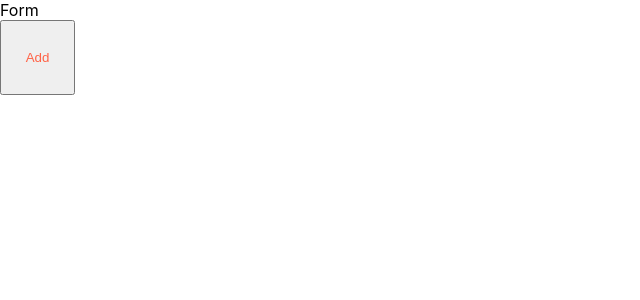
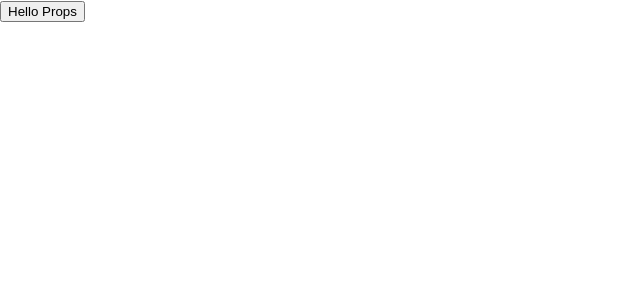
Before and after one commit to halilenesozdemir/React-SuppliersData-With-MUI, a React (Create React App) app: page / in a window 1280 px wide. Shown: the top 300 px of the page, without its empty margins (0-640 px from the left). Built offline with nearby package versions, Linux system fonts and the light colour scheme.

Commit message:
parent to child method transferred logic understood.

```diff
--- a/src/App.js
+++ b/src/App.js
@@ -3,14 +3,17 @@ import AddCategory from './fetchSample/AddCategory';
 import AddCategoryWithAxios from './fetchSample/AddCategoryWithAxios';
 import UserList from './fetchSample/UserList';
 import ProductDetail from './propsSample/ProductDetail';
+import PropClickEventSample from './propsSample/PropClickEventSample';
 import TechButton from './propsSample/TechButton';
 import CategoryTable from './stateSample/CategoryTable';
 
 function App() {
+  const hola = () => {
+    alert('Hola');
+  };
   return (
     <>
-      <div>Form</div>
-      <TechButton title='Add' width={75} height={75}></TechButton>
+      <PropClickEventSample hello={hola}></PropClickEventSample>
     </>
   );
 }
--- /dev/null
+++ b/src/propsSample/PropClickEventSample.js
@@ -0,0 +1,11 @@
+import React from 'react';
+
+const PropClickEventSample = props => {
+  return (
+    <>
+      <button onClick={() => props.hello()}> Hello Props</button>
+    </>
+  );
+};
+
+export default PropClickEventSample;
```
